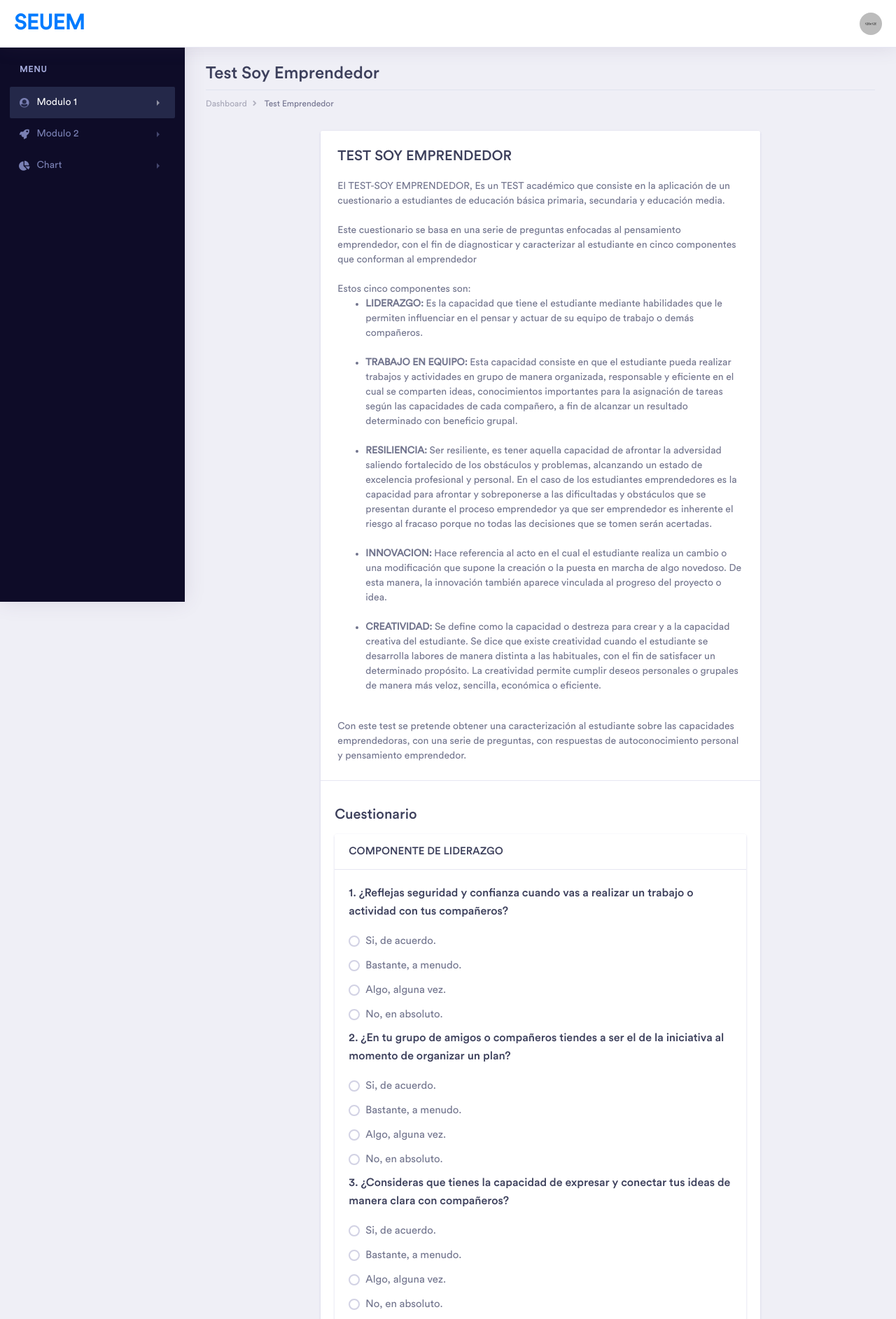
After one commit to duvanbotello/seuem, a Django app: page /test in a window 1280 px wide. The commit adds this page. Shown: the top 1885 px of the page at 70% size. Run offline with Django 3.2, Linux system fonts and the light colour scheme; a user stored in the database is signed in; data comes from the database, SQL or seed files in the repository; both versions use the stored data as it was after the commit; some libraries are stand-ins or nearby versions; some web fonts are replaced.

Commit message:
neuvos cambios

```diff
--- a/login/templates/login/base_das.html
+++ b/login/templates/login/base_das.html
@@ -8,7 +8,7 @@
     <meta name="viewport" content="width=device-width, initial-scale=1, shrink-to-fit=no">
     <!-- Bootstrap CSS -->
     <link rel="stylesheet" href="{% static 'assets/vendor/bootstrap/css/bootstrap.min.css' %}">
-    <link href="{% static 'assets/vendor/fonts/circular-std/style.css" rel="stylesheet' %}">
+    <link href="{% static 'assets/vendor/fonts/circular-std/style.css' %}" rel="stylesheet">
     <link rel="stylesheet" href="{% static 'assets/libs/css/style.css' %}">
     <link rel="stylesheet" href="{% static 'assets/vendor/fonts/fontawesome/css/fontawesome-all.css' %}">
     <link rel="stylesheet" href="{% static 'assets/vendor/charts/chartist-bundle/chartist.css' %}">
@@ -82,51 +82,13 @@
                             <div id="submenu-1" class="collapse submenu" style="">
                                 <ul class="nav flex-column">
                                     <li class="nav-item">
-                                        <a class="nav-link" href="#" data-toggle="collapse" aria-expanded="false"
-                                           data-target="#submenu-1-2" aria-controls="submenu-1-2">E-Commerce</a>
-                                        <div id="submenu-1-2" class="collapse submenu" style="">
-                                            <ul class="nav flex-column">
-                                                <li class="nav-item">
-                                                    <a class="nav-link" href="index.html">E Commerce Dashboard</a>
-                                                </li>
-                                                <li class="nav-item">
-                                                    <a class="nav-link" href="ecommerce-product.html">Product List</a>
-                                                </li>
-                                                <li class="nav-item">
-                                                    <a class="nav-link" href="ecommerce-product-single.html">Product
-                                                        Single</a>
-                                                </li>
-                                                <li class="nav-item">
-                                                    <a class="nav-link" href="ecommerce-product-checkout.html">Product
-                                                        Checkout</a>
-                                                </li>
-                                            </ul>
-                                        </div>
+                                        <a class="nav-link" href="{% url 'login:dashboard' %}">Capacitacion</a>
                                     </li>
                                     <li class="nav-item">
-                                        <a class="nav-link" href="dashboard-finance.html">Finance</a>
+                                        <a class="nav-link" href="{% url 'student:test_emprendedor' %}">Test Emprendedor</a>
                                     </li>
                                     <li class="nav-item">
-                                        <a class="nav-link" href="dashboard-sales.html">Sales</a>
-                                    </li>
-                                    <li class="nav-item">
-                                        <a class="nav-link" href="#" data-toggle="collapse" aria-expanded="false"
-                                           data-target="#submenu-1-1" aria-controls="submenu-1-1">Infulencer</a>
-                                        <div id="submenu-1-1" class="collapse submenu" style="">
-                                            <ul class="nav flex-column">
-                                                <li class="nav-item">
-                                                    <a class="nav-link" href="dashboard-influencer.html">Influencer</a>
-                                                </li>
-                                                <li class="nav-item">
-                                                    <a class="nav-link" href="influencer-finder.html">Influencer
-                                                        Finder</a>
-                                                </li>
-                                                <li class="nav-item">
-                                                    <a class="nav-link" href="influencer-profile.html">Influencer
-                                                        Profile</a>
-                                                </li>
-                                            </ul>
-                                        </div>
+                                        <a class="nav-link" href="{% url 'student:resultados' %}">Resultados del Test</a>
                                     </li>
                                 </ul>
                             </div>
--- a/seuem/urls.py
+++ b/seuem/urls.py
@@ -20,4 +20,5 @@ urlpatterns = [
     path('admin/', admin.site.urls),
     path('', include('login.urls')),
     path('', include('article.urls')),
+    path('', include('student.urls')),
 ]
--- /dev/null
+++ b/student/templates/student/test.html
@@ -0,0 +1,219 @@
+{% extends 'login/base_das.html' %}
+{% load static tag_article %}
+{% block titlepage %}Dashboard - Test Emprendedor{% endblock titlepage %}
+{% block titledas %}Test Soy Emprendedor{% endblock titledas %}
+{% block ubicacion_das %}Test Emprendedor{% endblock ubicacion_das %}
+{% block contentblock %}
+    <div class="row">
+        <div class="offset-xl-2 col-xl-8 col-lg-12 col-md-12 col-sm-12 col-12">
+            <div class="card">
+                <div class="card-header p-4">
+                    <div><h3 class="mb-0">TEST SOY EMPRENDEDOR</h3>
+                        <div>
+                            <br>
+                            El TEST-SOY EMPRENDEDOR, Es un TEST académico que consiste en la aplicación de un
+                            cuestionario a
+                            estudiantes de educación básica primaria, secundaria y educación media.
+                            <br><br>
+                            Este cuestionario se basa en una serie de preguntas enfocadas al pensamiento emprendedor,
+                            con el fin de diagnosticar
+                            y caracterizar al estudiante en cinco componentes que conforman al emprendedor
+                            <br><br>
+                            Estos cinco componentes son:
+                            <br>
+                            <ul>
+                                <li><strong>LIDERAZGO:</strong> Es la capacidad que tiene el estudiante mediante
+                                    habilidades que le
+                                    permiten influenciar en el pensar y actuar de su equipo de trabajo o demás
+                                    compañeros.
+                                </li>
+                                <br>
+                                <li><strong>TRABAJO EN EQUIPO:</strong> Esta capacidad consiste en que el estudiante
+                                    pueda realizar
+                                    trabajos y actividades en grupo de manera organizada, responsable y eficiente en el
+                                    cual se comparten ideas, conocimientos importantes para la asignación de tareas
+                                    según las capacidades de cada compañero, a fin de alcanzar un resultado determinado
+                                    con beneficio grupal.
+                                </li>
+                                <br>
+                                <li><strong>RESILIENCIA:</strong> Ser resiliente, es tener aquella capacidad de afrontar
+                                    la adversidad
+                                    saliendo fortalecido de los obstáculos y problemas, alcanzando un estado de
+                                    excelencia profesional y personal. En el caso de los estudiantes emprendedores es la
+                                    capacidad para afrontar y sobreponerse a las dificultadas y obstáculos que se
+                                    presentan durante el proceso emprendedor ya que ser emprendedor es inherente el
+                                    riesgo al fracaso porque no todas las decisiones que se tomen serán acertadas.
+                                </li>
+                                <br>
+                                <li><strong>INNOVACION:</strong> Hace referencia al acto en el cual el estudiante
+                                    realiza un cambio o una
+                                    modificación que supone la creación o la puesta en marcha de algo novedoso. De esta
+                                    manera, la innovación también aparece vinculada al progreso del proyecto o idea.
+                                </li>
+                                <br>
+                                <li><strong>CREATIVIDAD:</strong> Se define como la capacidad o destreza para crear y a
+                                    la capacidad
+                                    creativa del estudiante. Se dice que existe creatividad cuando el estudiante se
+                                    desarrolla labores de manera distinta a las habituales, con el fin de satisfacer un
+                                    determinado propósito. La creatividad permite cumplir deseos personales o grupales
+                                    de manera más veloz, sencilla, económica o eficiente.
+                                </li>
+                            </ul>
+                            <br>
+                            Con este test se pretende obtener una caracterización al estudiante sobre las capacidades
+                            emprendedoras, con una serie de preguntas, con respuestas de autoconocimiento personal y
+                            pensamiento emprendedor.
+                        </div>
+                    </div>
+                </div>
+                <div class="card-body">
+                    <div class="row">
+                        <div class="col-xl-12 col-lg-12 col-md-12 col-sm-12 col-12" id="checkboxradio">
+                            <div class="section-block">
+                                <h3 class="section-title">Cuestionario</h3>
+                            </div>
+                            <!-- ============================================================== -->
+                            <!-- COMPONENTE DE LIDERAZGO -->
+                            <!-- ============================================================== -->
+                            <div class="card">
+                                <h5 class="card-header">COMPONENTE DE LIDERAZGO </h5>
+                                <div class="card-body">
+                                    <!-- ============================================================== -->
+                                    <!-- inicio p1 -->
+                                    <!-- ============================================================== -->
+                                    <h4>1. ¿Reflejas seguridad y confianza cuando vas a realizar un trabajo o actividad
+                                        con tus compañeros?</h4>
+                                    <label class="custom-control custom-radio">
+                                        <input type="radio" name="p1"
+                                               class="custom-control-input"><span class="custom-control-label">Si, de acuerdo.</span>
+                                    </label>
+                                    <label class="custom-control custom-radio">
+                                        <input type="radio" name="p1"
+                                               class="custom-control-input"><span class="custom-control-label">Bastante, a menudo.</span>
+                                    </label>
+                                    <label class="custom-control custom-radio">
+                                        <input type="radio" name="p1"
+                                               class="custom-control-input"><span class="custom-control-label">Algo, alguna vez.</span>
+                                    </label>
+                                    <label class="custom-control custom-radio">
+                                        <input type="radio" name="p1"
+                                               class="custom-control-input"><span class="custom-control-label">No, en absoluto.</span>
+                                    </label>
+                                    <!-- ============================================================== -->
+                                    <!-- final p1 -->
+                                    <!-- ============================================================== -->
+                                    <!-- ============================================================== -->
+                                    <!-- inicio p2 -->
+                                    <!-- ============================================================== -->
+                                    <h4>2. ¿En tu grupo de amigos o compañeros tiendes a ser el de la iniciativa al
+                                        momento de organizar un plan?</h4>
+                                    <label class="custom-control custom-radio">
+                                        <input type="radio" name="p2"
+                                               class="custom-control-input"><span class="custom-control-label">Si, de acuerdo.</span>
+                                    </label>
+                                    <label class="custom-control custom-radio">
+                                        <input type="radio" name="p2"
+                                               class="custom-control-input"><span class="custom-control-label">Bastante, a menudo.</span>
+                                    </label>
+                                    <label class="custom-control custom-radio">
+                                        <input type="radio" name="p2"
+                                               class="custom-control-input"><span class="custom-control-label">Algo, alguna vez.</span>
+                                    </label>
+                                    <label class="custom-control custom-radio">
+                                        <input type="radio" name="p2"
+                                               class="custom-control-input"><span class="custom-control-label">No, en absoluto.</span>
+                                    </label>
+                                    <!-- ============================================================== -->
+                                    <!-- final p2 -->
+                                    <!-- ============================================================== -->
+                                    <!-- ============================================================== -->
+                                    <!-- inicio p3 -->
+                                    <!-- ============================================================== -->
+                                    <h4>3. ¿Consideras que tienes la capacidad de expresar y conectar tus ideas de
+                                        manera clara con compañeros?</h4>
+                                    <label class="custom-control custom-radio">
+                                        <input type="radio" name="p3"
+                                               class="custom-control-input"><span class="custom-control-label">Si, de acuerdo.</span>
+                                    </label>
+                                    <label class="custom-control custom-radio">
+                                        <input type="radio" name="p3"
+                                               class="custom-control-input"><span class="custom-control-label">Bastante, a menudo.</span>
+                                    </label>
+                                    <label class="custom-control custom-radio">
+                                        <input type="radio" name="p3"
+                                               class="custom-control-input"><span class="custom-control-label">Algo, alguna vez.</span>
+                                    </label>
+                                    <label class="custom-control custom-radio">
+                                        <input type="radio" name="p3"
+                                               class="custom-control-input"><span class="custom-control-label">No, en absoluto.</span>
+                                    </label>
+                                    <!-- ============================================================== -->
+                                    <!-- final p3 -->
+                                    <!-- ============================================================== -->
+                                    <!-- ============================================================== -->
+                                    <!-- inicio p4 -->
+                                    <!-- ============================================================== -->
+                                    <h4>4. ¿Cuándo tienes un plan o trabajo grupal, sueles considerar las ideas de tus
+                                        compañeros y así mismo de aceptar las criticas a tus ideas de manera
+                                        positiva?</h4>
+                                    <label class="custom-control custom-radio">
+                                        <input type="radio" name="p4"
+                                               class="custom-control-input"><span class="custom-control-label">Si, de acuerdo.</span>
+                                    </label>
+                                    <label class="custom-control custom-radio">
+                                        <input type="radio" name="p4"
+                                               class="custom-control-input"><span class="custom-control-label">Bastante, a menudo.</span>
+                                    </label>
+                                    <label class="custom-control custom-radio">
+                                        <input type="radio" name="p4"
+                                               class="custom-control-input"><span class="custom-control-label">Algo, alguna vez.</span>
+                                    </label>
+                                    <label class="custom-control custom-radio">
+                                        <input type="radio" name="p4"
+                                               class="custom-control-input"><span class="custom-control-label">No, en absoluto.</span>
+                                    </label>
+                                    <!-- ============================================================== -->
+                                    <!-- final p4 -->
+                                    <!-- ============================================================== -->
+                                    <!-- ============================================================== -->
+                                    <!-- inicio p5 -->
+                                    <!-- ============================================================== -->
+                                    <h4>¿Cuándo en el trabajo o actividad grupal se distribuyen tareas, lo haces de
+                                        acuerdo al potencial o capacidad de cada uno de tus compañeros de grupo con el
+                                        fin de obtener todo su potencial?</h4>
+                                    <label class="custom-control custom-radio">
+                                        <input type="radio" name="p5"
+                                               class="custom-control-input"><span class="custom-control-label">Si, de acuerdo.</span>
+                                    </label>
+                                    <label class="custom-control custom-radio">
+                                        <input type="radio" name="p5"
+                                               class="custom-control-input"><span class="custom-control-label">Bastante, a menudo.</span>
+                                    </label>
+                                    <label class="custom-control custom-radio">
+                                        <input type="radio" name="p5"
+                                               class="custom-control-input"><span class="custom-control-label">Algo, alguna vez.</span>
+                                    </label>
+                                    <label class="custom-control custom-radio">
+                                        <input type="radio" name="p5"
+                                               class="custom-control-input"><span class="custom-control-label">No, en absoluto.</span>
+                                    </label>
+                                    <!-- ============================================================== -->
+                                    <!-- final p5 -->
+                                    <!-- ============================================================== -->
+                                </div>
+                            </div>
+                            <!-- ============================================================== -->
+                            <!-- FINAL COMPONENTE DE LIDERAZGO -->
+                            <!-- ============================================================== -->
+                        </div>
+                    </div>
+                </div>
+                <div class="card-footer bg-white">
+                    <p class="mb-0">2983 Glenview Drive Corpus Christi, TX 78476</p>
+                </div>
+            </div>
+        </div>
+    </div>
+
+
+{% endblock contentblock %}
--- /dev/null
+++ b/student/urls.py
@@ -0,0 +1,9 @@
+from django.urls import path
+
+from student.views import TestView, ResultadosView
+
+app_name = 'student'
+urlpatterns = [
+    path('test', TestView.as_view(), name='test_emprendedor'),
+    path('resultados', ResultadosView.as_view(), name='resultados'),
+]
--- a/student/views.py
+++ b/student/views.py
@@ -1,3 +1,24 @@
+from django.contrib.auth.mixins import LoginRequiredMixin
 from django.shortcuts import render
 
 # Create your views here.
+from django.urls import reverse_lazy
+from django.views import View
+
+
+class TestView(LoginRequiredMixin, View):
+    template_name = 'student/test.html'
+    login_url = reverse_lazy('login:login_student')
+    redirect_field_name = None
+
+    def get(self, request, *args, **kwargs):
+        return render(request, self.template_name)
+
+
+class ResultadosView(LoginRequiredMixin, View):
+    template_name = 'student/resultados.html'
+    login_url = reverse_lazy('login:login_student')
+    redirect_field_name = None
+
+    def get(self, request, *args, **kwargs):
+        return render(request, self.template_name)
```
Also changed, not shown: student/templates/student/resultados.html (added, +8 -0 lines), db.sqlite3.
